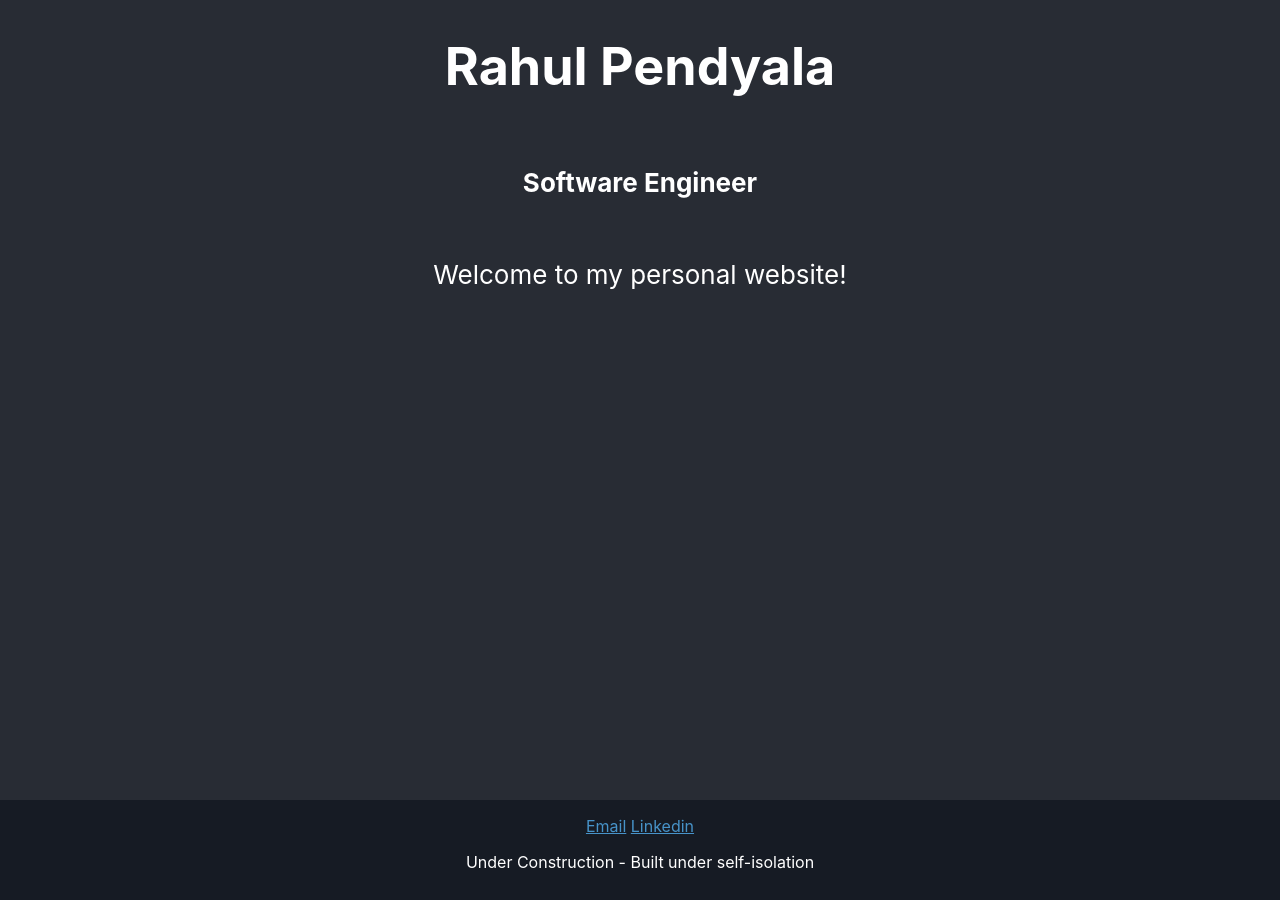
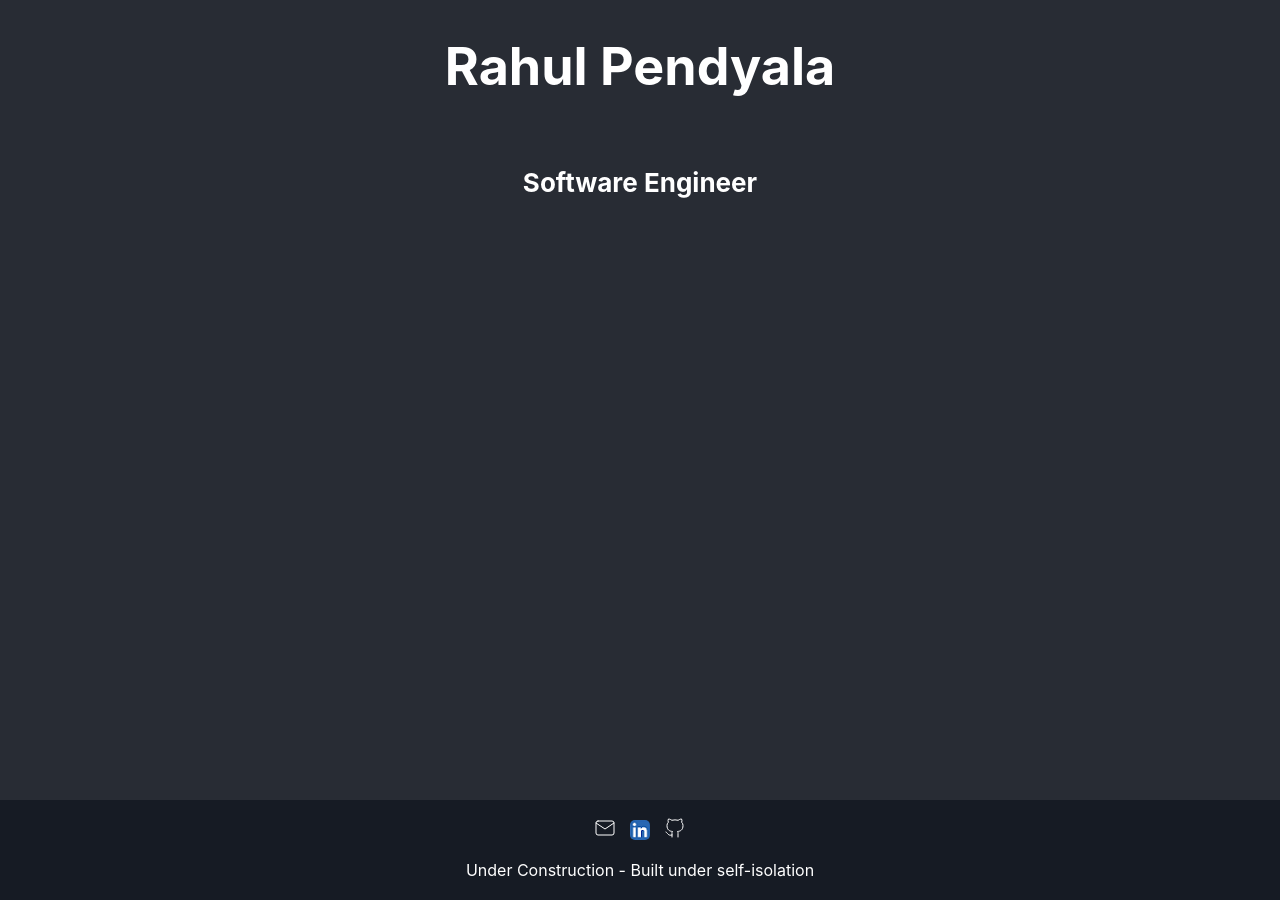
Before and after one commit to rahulpen/rahulwebsite, a React (Create React App) app: page / in a window 1280 px wide. Built offline with nearby package versions, Linux system fonts and the light colour scheme.

Commit message:
Playing around with SVG for icons

```diff
--- a/src/App.css
+++ b/src/App.css
@@ -36,6 +36,7 @@
   height: 100px;
 }
 
-.link{
-  color: #4793c9
+
+.linkedinIcon{
+  border-radius: 25%;
 }
--- a/src/App.js
+++ b/src/App.js
@@ -1,5 +1,6 @@
 import React from 'react';
 import './App.css';
+import linkedinLogo from './img/LI-In-Bug.png';
 
 function App() {
   return (
@@ -10,13 +11,31 @@ function App() {
       </header>
 
       <body className="App-body">
-        <p>Welcome to my personal website!</p>
 
 
       </body>
 
       <div className="App-footer">
-        <p> <a className="link" href = "mailto: rahul.pen24@gmail.com">Email</a> <a className="link" target="_blank" rel="noopener noreferrer" href="https://www.linkedin.com/in/rahul-pendyala-4a4060163/"> Linkedin</a></p>
+        <p>
+          <a href = "mailto: rahul.pen24@gmail.com">
+            <svg href="mailto: rahul.pen24@gmail.com" xmlns="http://www.w3.org/2000/svg" class="icon icon-tabler icon-tabler-mail" width="24" height="24" viewBox="0 0 24 24" stroke-width="1" stroke="#FFFFFF" fill="none" stroke-linecap="round" stroke-linejoin="round">
+                <path stroke="none" d="M0 0h24v24H0z"/>
+                <rect x="3" y="5" width="18" height="14" rx="2" />
+                <polyline points="3 7 12 13 21 7" />
+            </svg>
+          </a>
+
+          <a style={{paddingLeft: "1%"}} target="_blank" rel="noopener noreferrer" href="https://www.linkedin.com/in/rahul-pendyala-4a4060163/">
+            <img className="linkedinIcon" src={linkedinLogo}></img>
+          </a>
+
+          <a style={{paddingLeft: "1%"}} target="_blank" rel="noopener noreferrer" href="https://github.com/rahulpen">
+            <svg xmlns="http://www.w3.org/2000/svg" class="icon icon-tabler icon-tabler-brand-github" width="24" height="24" viewBox="0 0 24 24" stroke-width="1" stroke="#FFFFFF" fill="none" stroke-linecap="round" stroke-linejoin="round">
+              <path stroke="none" d="M0 0h24v24H0z"/>
+              <path d="M9 19c-4.286 1.35-4.286-2.55-6-3m12 5v-3.5c0-1 .099-1.405-.5-2 2.791-.3 5.5-1.366 5.5-6.04a4.567 4.567 0 0 0 -1.333 -3.21 4.192 4.192 0 00-.08-3.227s-1.05-.3-3.476 1.267a12.334 12.334 0 0 0 -6.222 0C6.462 2.723 5.413 3.023 5.413 3.023a4.192 4.192 0 0 0 -.08 3.227A4.566 4.566 0 004 9.486c0 4.64 2.709 5.68 5.5 6.014-.591.589-.56 1.183-.5 2V21" />
+            </svg>
+          </a>
+        </p>
         <p>Under Construction - Built under self-isolation</p>
       </div>
     </div>
```
Also changed, not shown: src/img/LI-In-Bug.png (added).
